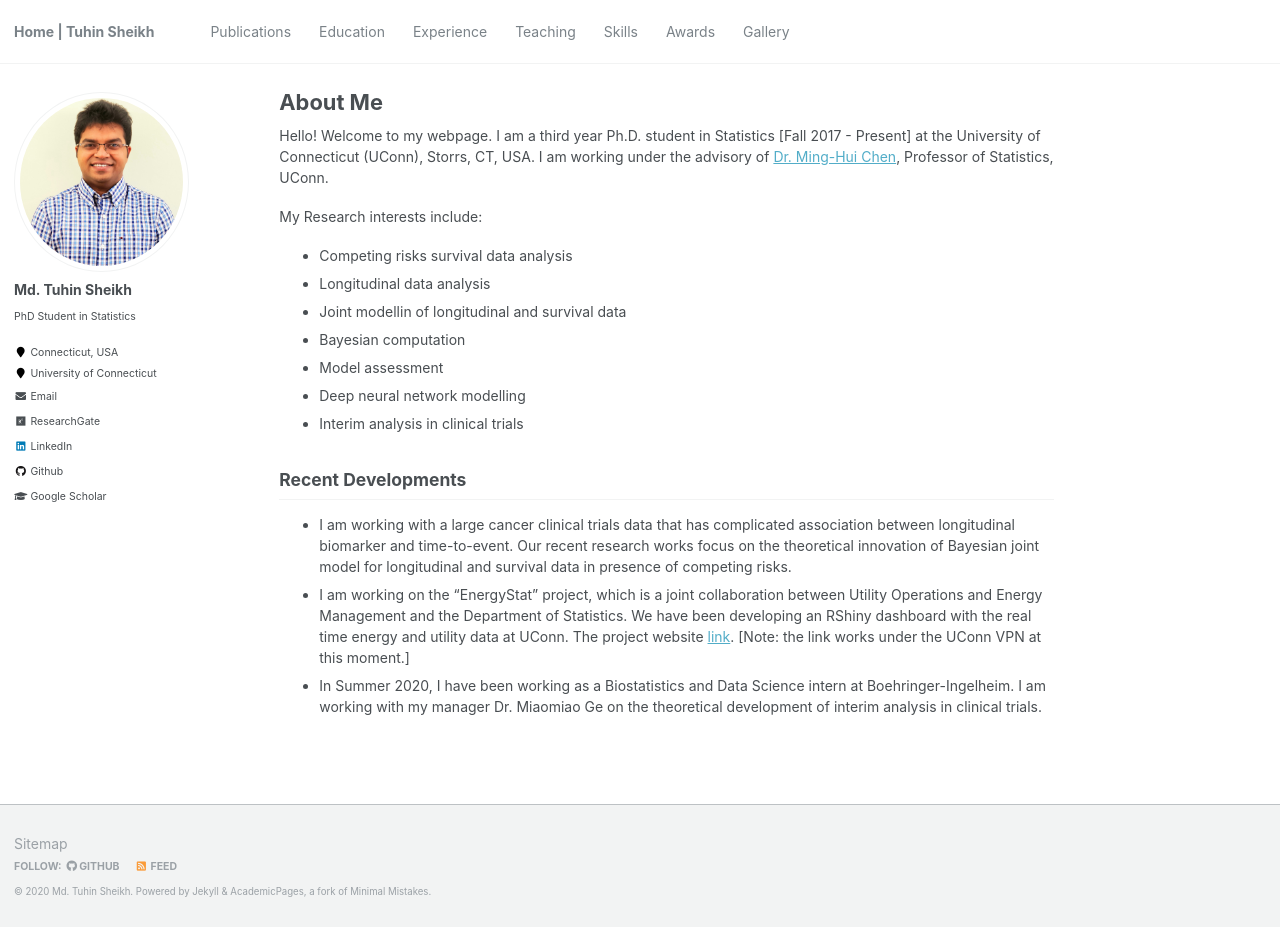
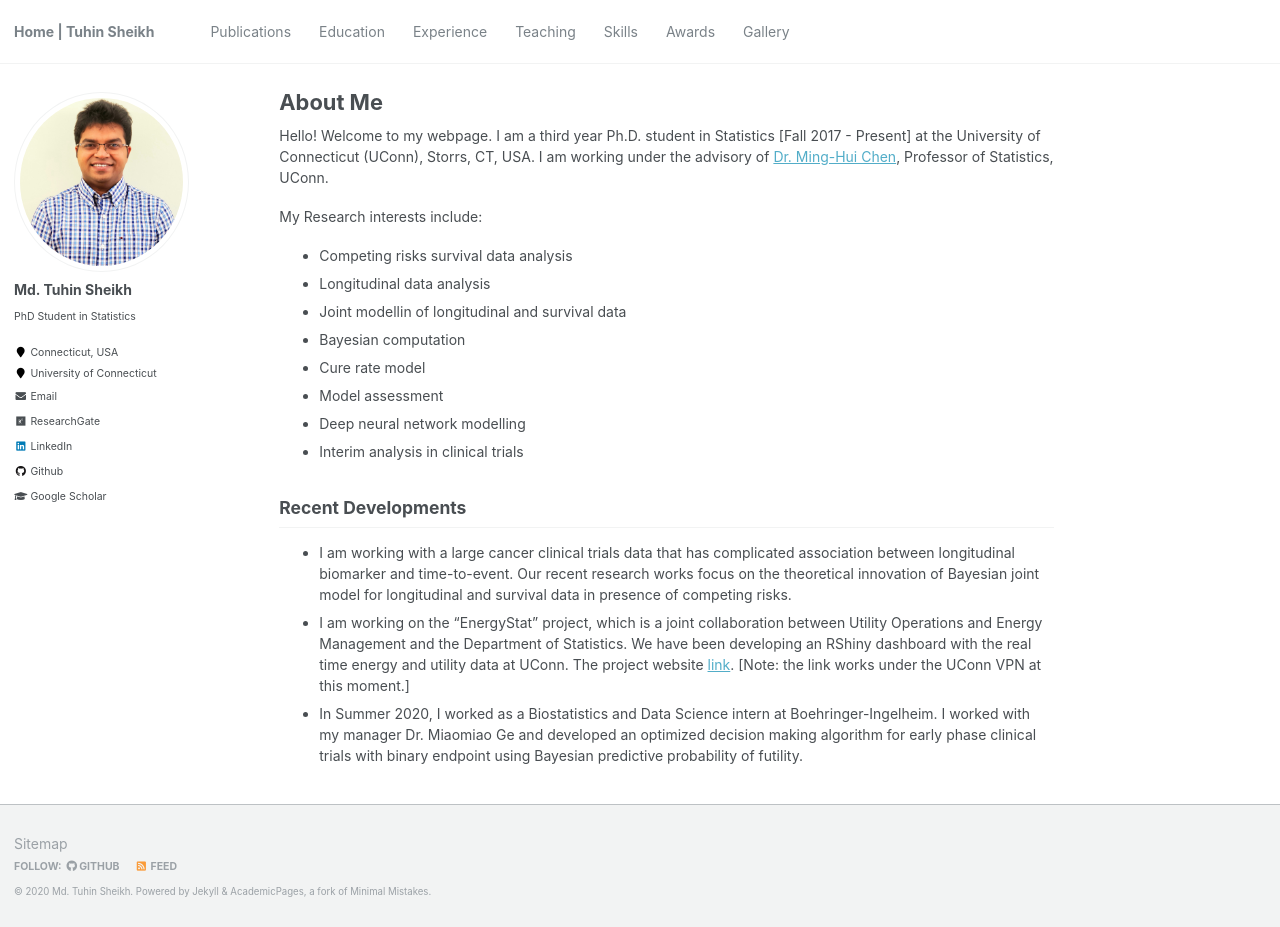
Before and after one commit to mdtuhinsheikh/mdtuhinsheikh.github.io, a Jekyll site: the page built from _pages/about.md, in a window 1280 px wide and 927 px high. Built offline with Jekyll 4.4.1, drawn with Linux system fonts in a browser that asks for light colours.

Commit message:
Update about.md

```diff
--- a/_pages/about.md
+++ b/_pages/about.md
@@ -7,15 +7,14 @@ redirect_from:
   - /about/
   - /about.html
 ---
-Hello! Welcome to my webpage. I am a third year Ph.D. student in Statistics [Fall 2017 - Present]
-at the University of Connecticut (UConn), Storrs, CT, USA. I am working under the advisory of
-[Dr. Ming-Hui Chen](http://merlot.stat.uconn.edu/~mhchen/), Professor of Statistics, UConn.
+Hello! Welcome to my webpage. I am a third year Ph.D. student in Statistics [Fall 2017 - Present] at the University of Connecticut (UConn), Storrs, CT, USA. I am working under the advisory of [Dr. Ming-Hui Chen](http://merlot.stat.uconn.edu/~mhchen/), Professor of Statistics, UConn.
 
 My Research interests include:
 * Competing risks survival data analysis
 * Longitudinal data analysis
 * Joint modellin of longitudinal and survival data
 * Bayesian computation
+* Cure rate model
 * Model assessment
 * Deep neural network modelling
 * Interim analysis in clinical trials
@@ -23,4 +22,4 @@ My Research interests include:
 ## Recent Developments
 * I am working with a large cancer clinical trials data that has complicated association between longitudinal biomarker and time-to-event. Our recent research works focus on the theoretical innovation of Bayesian joint model for longitudinal and survival data in presence of competing risks.
 * I am working on the "EnergyStat" project, which is a joint collaboration between Utility Operations and Energy Management and the Department of Statistics. We have been developing an RShiny dashboard with the real time energy and utility data at UConn. The project website [link](http://energystats.fo.uconn.edu:9999/). [Note: the link works under the UConn VPN at this moment.]
-* In Summer 2020, I have been working as a Biostatistics and Data Science intern at Boehringer-Ingelheim. I am working with my manager Dr. Miaomiao Ge on the theoretical development of interim analysis in clinical trials.
+* In Summer 2020, I worked as a Biostatistics and Data Science intern at Boehringer-Ingelheim. I worked with my manager Dr. Miaomiao Ge and developed an optimized decision making algorithm for early phase clinical trials with binary endpoint using Bayesian predictive probability of futility.
```
